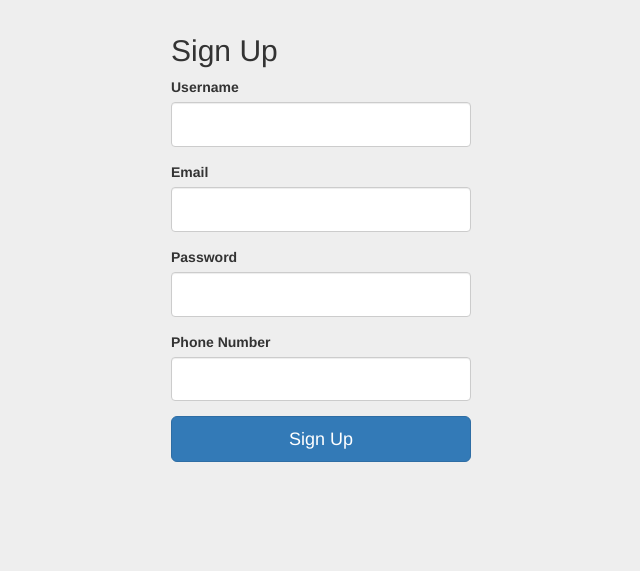
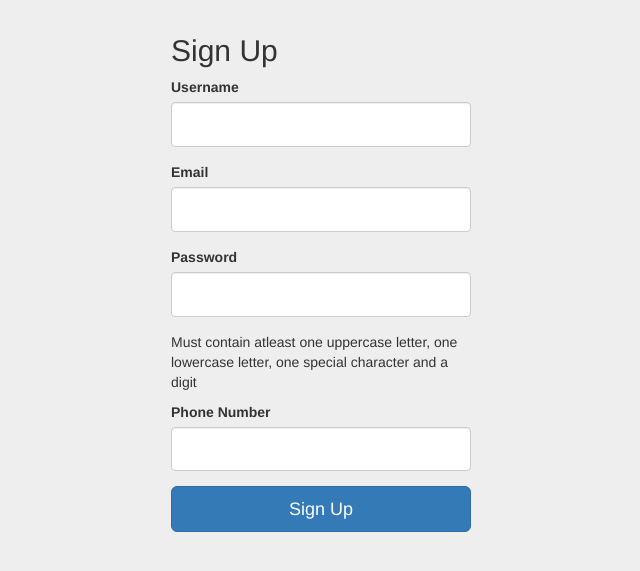
Before and after one commit to DM-netizen/Small-Authentication-System, a Flask app: page /signup in a window 1280 px wide. Shown: the part 41-612 px from the top of the page, without its empty margins (319-959 px from the left). Run offline with Flask 3, Linux system fonts and the light colour scheme; some libraries are stand-ins or nearby versions.

Commit message:
Strong Password feature added

```diff
--- a/app.py
+++ b/app.py
@@ -28,12 +28,9 @@ def load_user(user_id):
     return User.query.get(int(user_id))
 
 class ForgotForm(FlaskForm):
-    email = StringField('email' , validators=[InputRequired(), Email(message='Invalid Email'), Length(max=50)])
+    email = StringField('Email' , validators=[InputRequired(), Email(message='Invalid Email'), Length(max=50)])
     phn = IntegerField('Phone Number', validators=[InputRequired(), NumberRange(min=1000000000, max=9999999999, message='Phone number must be of 10 digits')])
     password = StringField('Password', validators = [InputRequired(), Length(min=8, max=80)])
-
-# class ChangeForm(FlaskForm):
-#     password = StringField('Password', validators = [InputRequired(), Length(min=8, max=80)])
 
 
 class LoginForm(FlaskForm):
@@ -82,12 +79,16 @@ def forgot():
         print(user.email)
         print(form.email.data)
         if user.email == form.email.data:
-            new_hashed_password = generate_password_hash(form.password.data, method="pbkdf2:sha256")
-            user = User.query.filter_by(phn = user.phn).first()
-            user.password = new_hashed_password
-            db.session.commit()
-            flash (f"Please login again!","info")
-            return redirect(url_for('login'))
+            if any(c.islower() for c in form.password.data) and any(c.isupper() for c in form.password.data) and any(c.isdigit() for c in form.password.data) and not form.password.data.isalnum():
+                new_hashed_password = generate_password_hash(form.password.data, method="pbkdf2:sha256")
+                user = User.query.filter_by(phn = user.phn).first()
+                user.password = new_hashed_password
+                db.session.commit()
+                flash (f"Please login again!","info")
+                return redirect(url_for('login'))
+            else:
+                flash (f"Password does not meet the required criteria!")
+                return redirect(url_for('forgot'))
         else:
             flash(f"Wrong Email entered!")
             return redirect(url_for('forgot'))
@@ -97,13 +98,17 @@ def forgot():
 def signup():
     form = RegisterForm()
     if form.validate_on_submit():
-        hashed_password = generate_password_hash(form.password.data, method="pbkdf2:sha256")
-        new_user = User(username = form.username.data, email = form.email.data, phn = form.phn.data, password = hashed_password)
-        db.session.add(new_user)
-        db.session.commit()
-        flash("New user has been created!")
-        login_user(new_user)
-        return redirect(url_for("dashboard"))
+        if any(c.islower() for c in form.password.data) and any(c.isupper() for c in form.password.data) and any(c.isdigit() for c in form.password.data) and not form.password.data.isalnum():
+            hashed_password = generate_password_hash(form.password.data, method="pbkdf2:sha256")
+            new_user = User(username = form.username.data, email = form.email.data, phn = form.phn.data, password = hashed_password)
+            db.session.add(new_user)
+            db.session.commit()
+            flash("New user has been created!")
+            login_user(new_user)
+            return redirect(url_for("dashboard"))
+        else:
+            flash (f"Password does not meet the required criteria!")
+            return redirect(url_for('signup'))
     return render_template('signup.html' , form=form)
 
 @app.route('/dashboard')
--- a/templates/forgot.html
+++ b/templates/forgot.html
@@ -27,6 +27,7 @@ Forgot Password
             {{ wtf.form_field(form.email) }}
             {{ wtf.form_field(form.phn) }}
             {{ wtf.form_field(form.password) }}
+            <p>Must contain atleast one uppercase letter, one lowercase letter, one special character and a digit</p>
             <button class="btn btn-lg btn-primary btn-block" type="submit">Change Password</button>
         </form>
 
--- a/templates/index.html
+++ b/templates/index.html
@@ -34,8 +34,8 @@ Demo App
     <div class="container">
 
       <div class="starter-template">
-        <h1>Bootstrap starter template</h1>
-        <p class="lead">Use this document as a way to quickly start any new project.<br> All you get is this text and a mostly barebones HTML document.</p>
+        <h1>This is a Demo Flask App</h1>
+        <p class="lead">A small authentication system <br> Are you a new user? <a class="btn btn-lg btn-primary btn-block" href="{{ url_for('signup') }}">Sign up</a></p>
       </div>
 
     </div><!-- /.container -->
--- a/templates/login.html
+++ b/templates/login.html
@@ -30,6 +30,7 @@ Login
             {{ wtf.form_field(form.remember) }}
             {{ wtf.form_field(form.forgot_password) }}
             <button class="btn btn-lg btn-primary btn-block" type="submit">Sign in</button>
+            <p><br>Don't have an account?<a class="btn btn-lg btn-primary btn-block" href="{{ url_for('signup') }}">Sign up</a></p>
         </form>
 
     </div> <!-- /container -->
--- a/templates/signup.html
+++ b/templates/signup.html
@@ -18,7 +18,17 @@ Sign Up
       {{ form.hidden_tag() }}
       {{ wtf.form_field(form.username) }}
       {{ wtf.form_field(form.email) }}
+      <div style="color: red;">
+        {% with messages = get_flashed_messages() %}
+            {% if messages %}
+                {% for msg in messages %}
+                    <p>{{msg}}</p>
+                {% endfor %}
+            {% endif %}
+        {% endwith %}
+      </div>
       {{ wtf.form_field(form.password) }}
+      <p>Must contain atleast one uppercase letter, one lowercase letter, one special character and a digit</p>
       {{ wtf.form_field(form.phn) }}
       <button class="btn btn-lg btn-primary btn-block" type="submit">Sign Up</button>
     </form>
```
Also changed, not shown: database.db.
